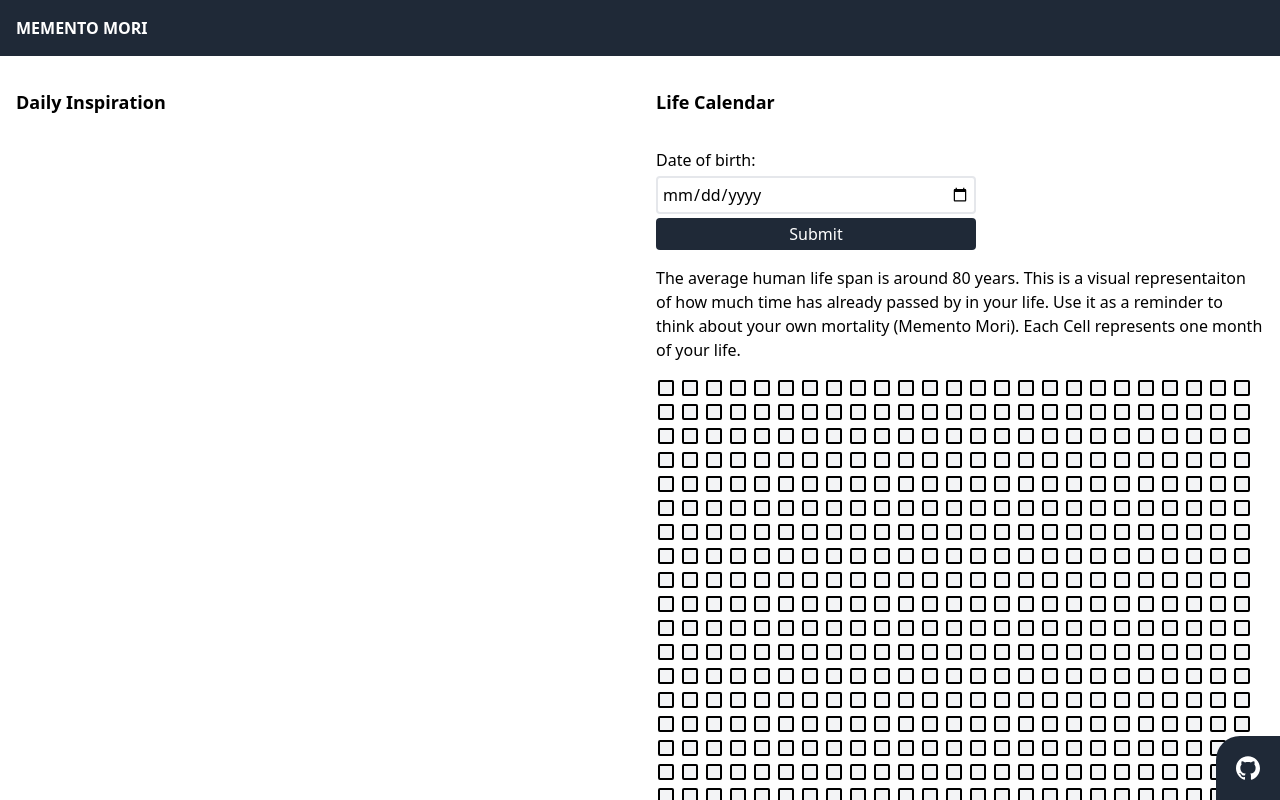
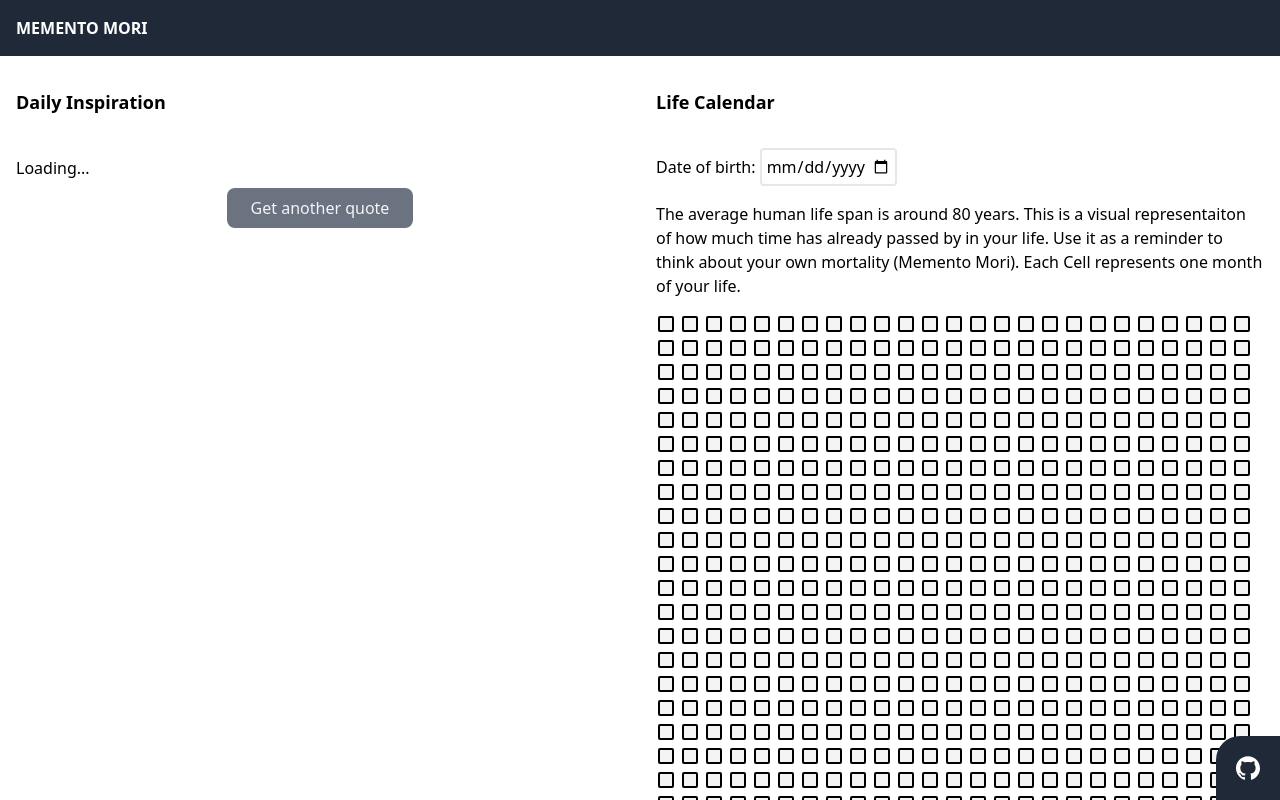
Before and after one commit to jjozic/memento-mori-react, a React (Create React App) app: page / in a window 1280 px wide. Shown: the top 800 px of the page. Built offline with nearby package versions, Linux system fonts and the light colour scheme; no server answers.

Commit message:
added button to get new quote, save birthday to localstorage and removed unnecessary form

```diff
--- a/src/components/DailyQuote/DailyQuote.jsx
+++ b/src/components/DailyQuote/DailyQuote.jsx
@@ -8,8 +8,14 @@ const authors = ["aurelius", "seneca", "epictetus"];
 const DailyQuote = () => {
   const [quote, setQuote] = useState(null);
   const [bgName, setBgName] = useState(null);
+  const [loading, setLoading] = useState(false);
 
   useEffect(() => {
+    fetchQoute();
+  }, []);
+
+  const fetchQoute = () => {
+    setLoading(true);
     axios.get(stoicUrl).then((response) => {
       setQuote(response.data[0]);
       const resp = response.data[0].author.toLowerCase();
@@ -18,20 +24,30 @@ const DailyQuote = () => {
           setBgName(author);
         }
       }
+      setLoading(false);
     });
-  }, []);
+  };
 
   return (
-    <div className="flex-1 py-8 px-4">
+    <div className="flex-1 py-8 px-4 flex flex-col gap-2">
       <h2 className="font-bold pb-8 text-lg">Daily Inspiration</h2>
-      {quote && (
+      {quote ? (
         <div className={`py-8 bg-${bgName} bg-opacity-2 bg-no-repeat bg-center min-h-200`}>
           <figure className="text-center text-gray-700">
             <blockquote className="font-bold italic">"{quote.body}"</blockquote>
             <figcaption>-{` ${quote.author}`}</figcaption>
           </figure>
         </div>
+      ) : (
+        <span>Loading...</span>
       )}
+      <button
+        className={`text-gray-100 px-6 py-2 rounded-lg self-center ${loading ? "bg-gray-500 cursor-not-allowed" : "bg-gray-800"} `}
+        onClick={fetchQoute}
+        disabled={loading}
+      >
+        Get another quote
+      </button>
     </div>
   );
 };
--- a/src/components/LifeCalendar/LifeCalendar.jsx
+++ b/src/components/LifeCalendar/LifeCalendar.jsx
@@ -1,4 +1,5 @@
-import { useState } from "react";
+import { useState, useEffect } from "react";
+import useStickyState from "../../hooks/useStickyState";
 
 const MONTHS = 12;
 const YEARS = 80;
@@ -24,8 +25,13 @@ const calculateAgeInMonths = (birthday) => {
 };
 
 const LifeCalendar = () => {
-  const [birthday, setBirthday] = useState(Date.now());
+  // const [birthday, setBirthday] = useState(Date.now());
   const [calendar, setCalendar] = useState(createCalendar());
+  const [birthday, setBirthday] = useStickyState(Date.now(), "birthday");
+
+  useEffect(() => {
+    setCalendar(createCalendar(calculateAgeInMonths(birthday)));
+  }, [birthday]);
 
   const handleChange = (event) => {
     setBirthday(event.target.value);
@@ -38,10 +44,9 @@ const LifeCalendar = () => {
   };
 
   return (
-    <div className="flex-0 md:flex-1 py-8 px-4">
+    <div className="flex-0 lg:flex-1 py-8 px-4">
       <h2 className="font-bold pb-8 text-lg">Life Calendar</h2>
-      <form className="flex flex-col max-w-xs gap-1" onSubmit={handleSubmit}>
-        <label htmlFor="start">Date of birth:</label>
+      <label htmlFor="start">Date of birth: </label>
       <input
         className="border-2 rounded p-1"
         type="date"
@@ -52,9 +57,6 @@ const LifeCalendar = () => {
         value={birthday}
         onChange={handleChange}
       />
-        <button className="bg-gray-800 text-white rounded p-1">Submit</button>
-      </form>
-
       <p className="pt-4">
         The average human life span is around 80 years. This is a visual representaiton of how much time has already
         passed by in your life. Use it as a reminder to think about your own mortality (Memento Mori). Each Cell
--- /dev/null
+++ b/src/hooks/useStickyState.jsx
@@ -0,0 +1,12 @@
+import React from 'react'
+
+export default function useStickyState(defaultValue, key) {
+  const [value, setValue] = React.useState(() => {
+    const stickyValue = window.localStorage.getItem(key);
+    return stickyValue !== null ? JSON.parse(stickyValue) : defaultValue;
+  });
+  React.useEffect(() => {
+    window.localStorage.setItem(key, JSON.stringify(value));
+  }, [key, value]);
+  return [value, setValue];
+}
```
Lines whose indentation alone changed are shown as unchanged.
